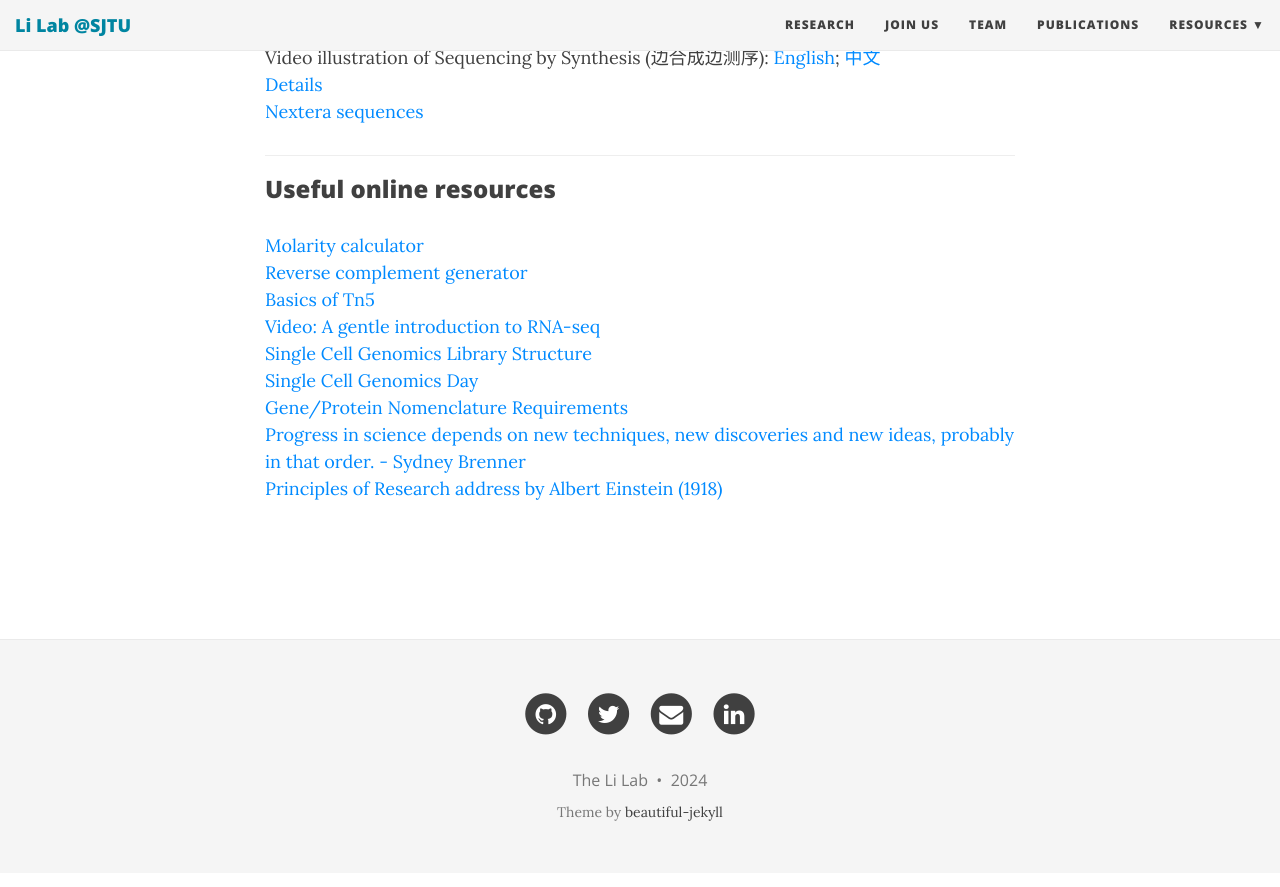
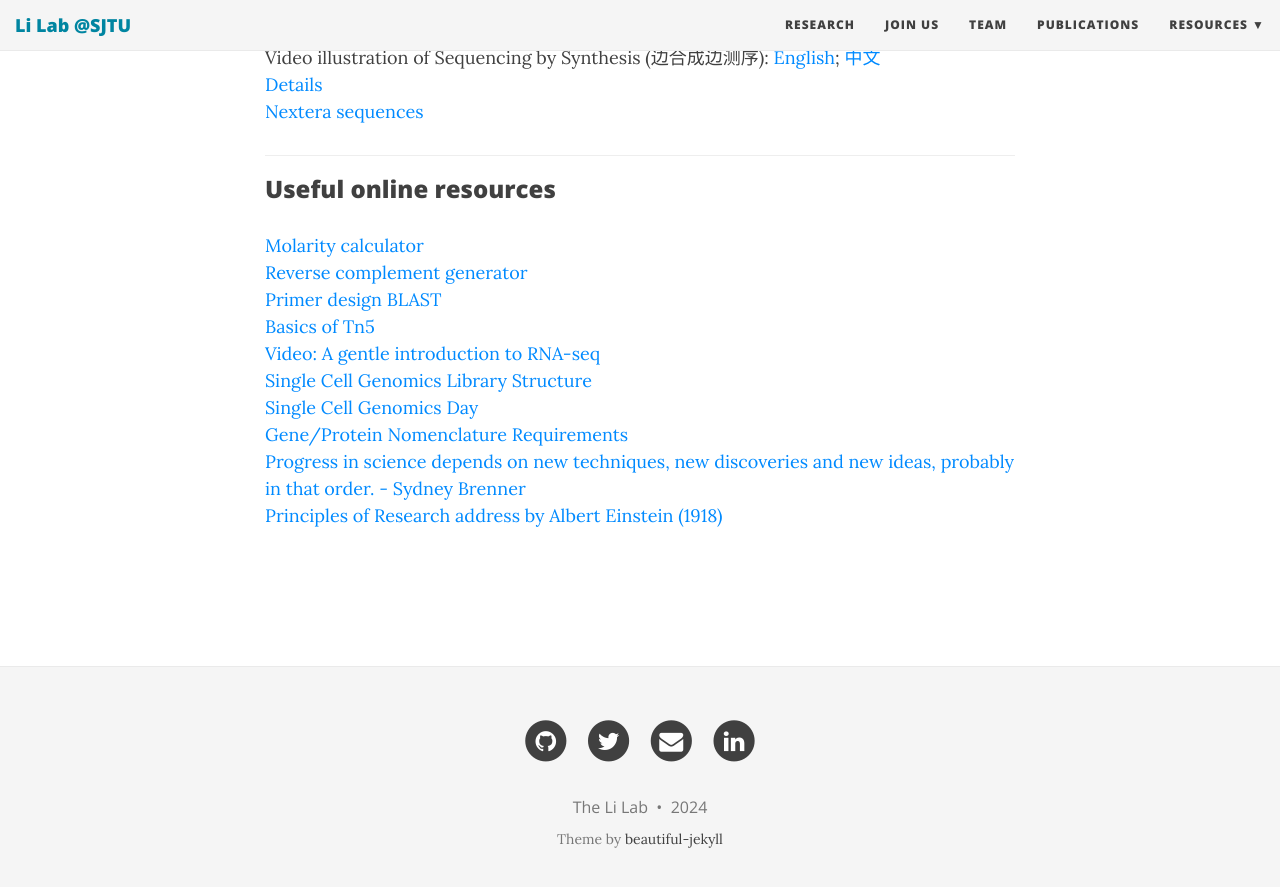
Before and after one commit to TheLiLab/thelilab.github.io, a Jekyll site: the page built from wetlab.md, in a window 1280 px wide and 900 px high, scrolled down 1310 px. Shown: the top 887 px of the window. Built offline with Jekyll 4.4.1, drawn with Linux system fonts in a browser that asks for light colours; nearby versions of some CDN libraries.

Commit message:
Update wetlab.md

```diff
--- a/wetlab.md
+++ b/wetlab.md
@@ -39,6 +39,7 @@ Video illustration of Sequencing by Synthesis (边合成边测序): [English](ht
 ### Useful online resources
 [Molarity calculator](https://www.endmemo.com/chem/molarity.php)<br>
 [Reverse complement generator](https://www.bioinformatics.org/sms/rev_comp.html)<br>
+[Primer design BLAST](https://www.ncbi.nlm.nih.gov/tools/primer-blast/)<br>
 [Basics of Tn5](https://doi.org/10.1101/gr.275223.121)<br>
 [Video: A gentle introduction to RNA-seq](https://www.youtube.com/watch?v=fCd6B5HRaZ8)<br>
 [Single Cell Genomics Library Structure](https://teichlab.github.io/scg_lib_structs/)<br>
```
